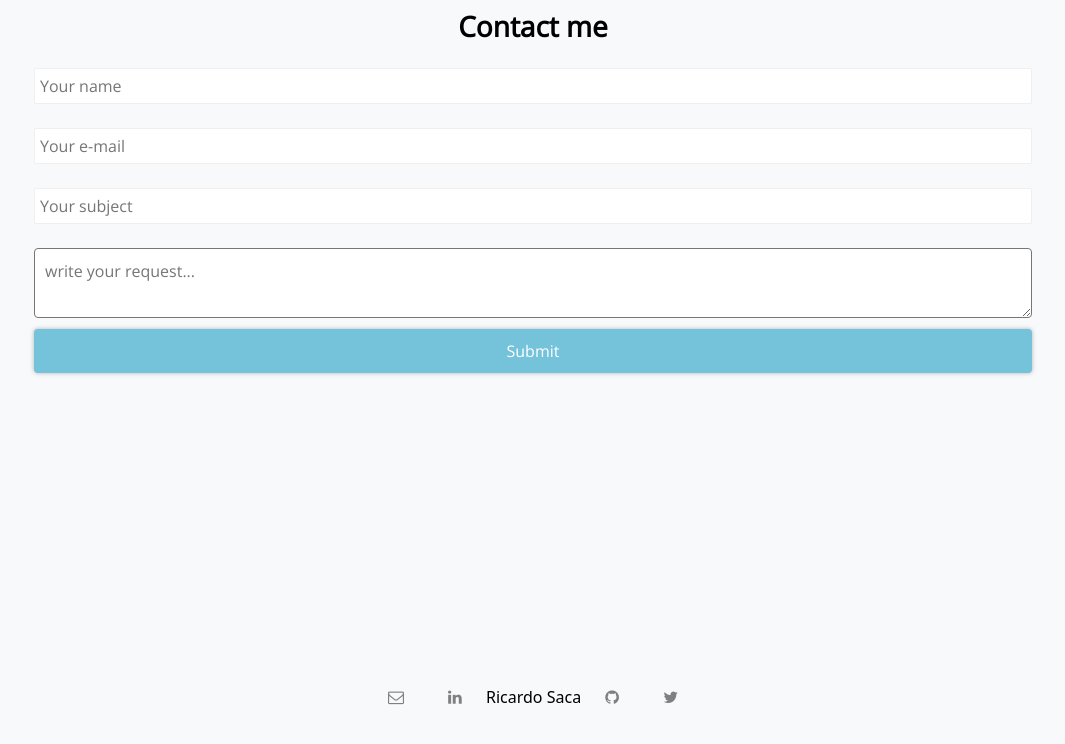
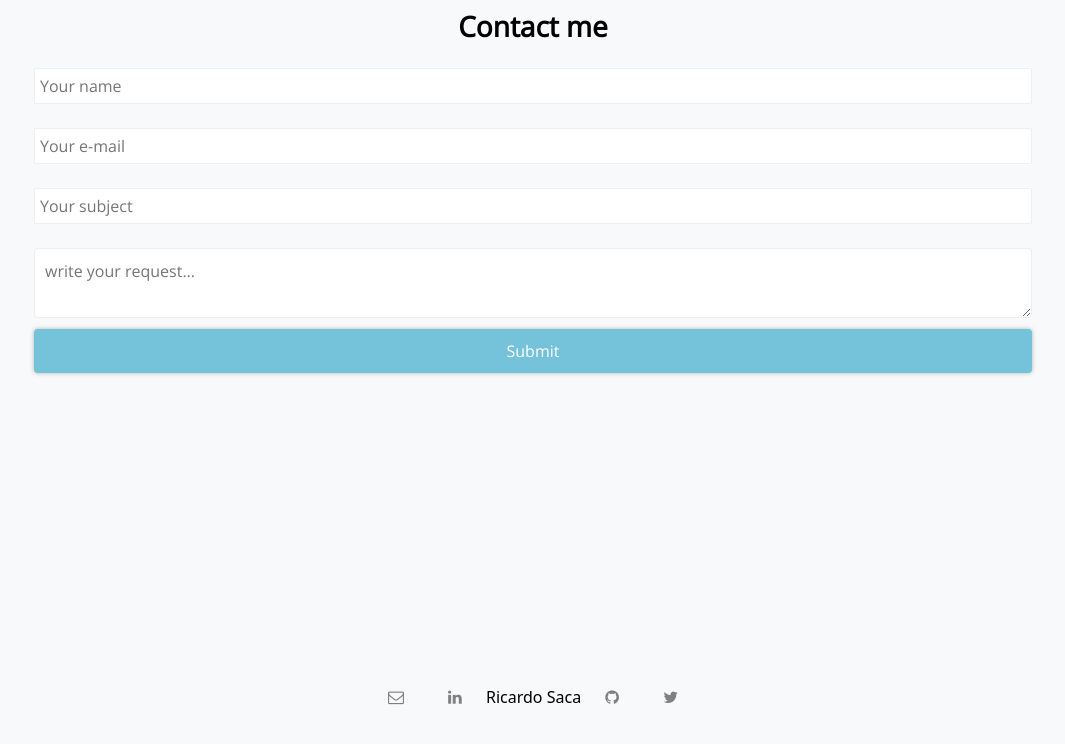
Before and after one commit to RicardoSaca/website, a Flask app: page /contactme in a window 1280 px wide. Shown: the part 56-800 px from the top of the page, without its empty margins (107-1172 px from the left). Run offline with Flask 2, Linux system fonts and the light colour scheme.

Commit message:
minor updates

```diff
--- a/static/style.css
+++ b/static/style.css
@@ -121,7 +121,7 @@ Contact
 .contact textarea#message {
     width: 100%;
     height: 80%;
-    border 1px solid #dddddd78;
+    border: 1px solid #dddddd78;
     border-radius: 4px;
     padding: 10px;
 }
```
Also changed, not shown: requirements.txt (+13 -10 lines).
